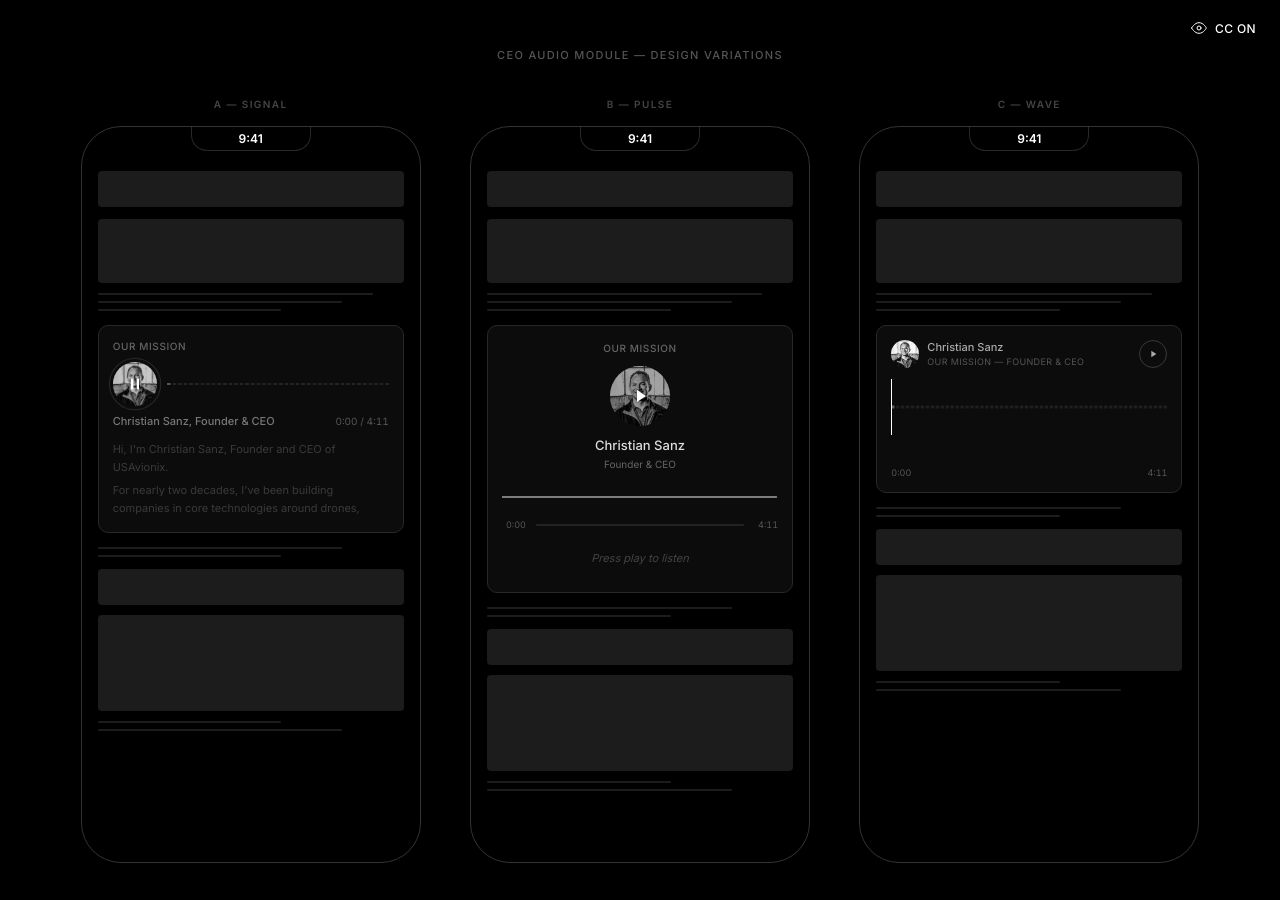
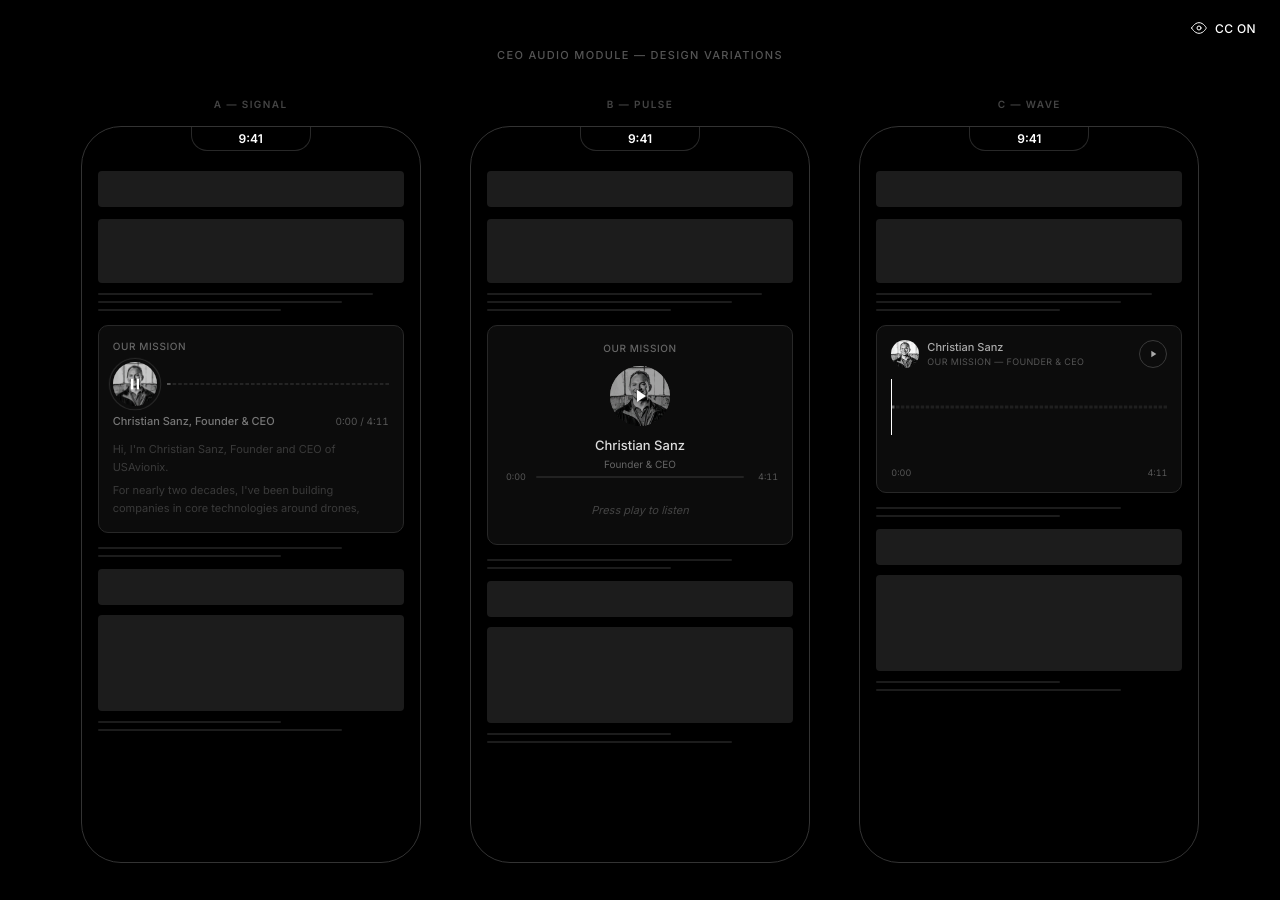
Before and after one commit to elikagan/ceo-audio-module, a plain HTML site: page index.html in a window 1280 px wide. Both pictures are taken after a click on the element "Hi, I'm Christian Sanz, Founder and CEO of USAvionix.". Drawn offline with Linux system fonts and the light colour scheme.

Commit message:
Remove all visualizers from B — clean podcast-card style
Headshot with pulse ring animation is the only visual feedback.
No FFT, no oscilloscope, no circular anything.

Co-Authored-By: Claude Opus 4.6 <noreply@anthropic.com>

```diff
--- a/index.html
+++ b/index.html
@@ -279,8 +279,8 @@
 
   /* ══════════════════════════════════════════════
      VARIATION B — "Pulse"
-     Centered card. Oscilloscope waveform line.
-     CC: single-line ticker (shows current sentence only)
+     Centered card. No visualizer — clean podcast style.
+     Headshot pulses when playing. Progress bar + ticker CC.
      ══════════════════════════════════════════════ */
   .mod-b {
     margin: 14px 0;
@@ -330,6 +330,24 @@
   .mod-b.playing .avatar-center .ico-play { display: none; }
   .mod-b.playing .avatar-center .ico-pause { display: block; }
 
+  /* Pulse ring animation when playing */
+  .mod-b .avatar-center::after {
+    content: '';
+    position: absolute;
+    inset: -4px;
+    border-radius: 50%;
+    border: 1.5px solid transparent;
+    transition: all 0.4s;
+  }
+  .mod-b.playing .avatar-center::after {
+    border-color: #555;
+    animation: pulse-b 2.2s ease-in-out infinite;
+  }
+  @keyframes pulse-b {
+    0%, 100% { opacity: 0.2; transform: scale(1); }
+    50% { opacity: 0.7; transform: scale(1.08); }
+  }
+
   .mod-b .mod-name {
     font-size: 13px;
     font-weight: 500;
@@ -341,19 +359,6 @@
     color: #666;
     margin-top: 3px;
     line-height: 1.4;
-  }
-
-  /* Oscilloscope waveform */
-  .mod-b .scope-wrap {
-    height: 32px;
-    margin: 10px 0 6px;
-    cursor: pointer;
-    position: relative;
-  }
-  .mod-b .scope-wrap canvas {
-    width: 100%;
-    height: 100%;
-    display: block;
   }
 
   /* Progress bar B */
@@ -603,9 +608,6 @@
           </div>
           <div class="mod-name">Christian Sanz</div>
           <div class="mod-role">Founder & CEO</div>
-          <div class="scope-wrap" id="scopeB">
-            <canvas></canvas>
-          </div>
           <div class="prog-row">
             <span class="prog-time" data-time-b-cur>0:00</span>
             <div class="prog-track" data-scrub="b">
@@ -724,12 +726,12 @@ function initAudio() {
   if (audioCtx) return;
   audioCtx = new (window.AudioContext || window.webkitAudioContext)();
   sourceNode = audioCtx.createMediaElementSource(audio);
-  ['a', 'b', 'c'].forEach(v => {
+  ['a', 'c'].forEach(v => {
     const an = audioCtx.createAnalyser();
-    an.fftSize = v === 'b' ? 256 : 128; // B needs time-domain data, more samples
+    an.fftSize = 128;
     an.smoothingTimeConstant = 0.78;
     analysers[v] = an;
-    dataArrays[v] = new Uint8Array(an.fftSize);
+    dataArrays[v] = new Uint8Array(an.frequencyBinCount);
     sourceNode.connect(an);
   });
   sourceNode.connect(audioCtx.destination);
@@ -813,51 +815,6 @@ function drawA() {
 }
 document.getElementById('fftA').addEventListener('click', e => scrubTo(e, 'a'));
 
-// ─── B: Oscilloscope waveform line ───
-const canvasB = document.querySelector('#scopeB canvas');
-const ctxB = canvasB.getContext('2d');
-
-function resizeCanvasB() {
-  const c = document.getElementById('scopeB');
-  canvasB.width = c.offsetWidth * devicePixelRatio;
-  canvasB.height = c.offsetHeight * devicePixelRatio;
-}
-
-function drawB() {
-  const w = canvasB.width / devicePixelRatio;
-  const h = canvasB.height / devicePixelRatio;
-  ctxB.setTransform(devicePixelRatio, 0, 0, devicePixelRatio, 0, 0);
-  ctxB.clearRect(0, 0, w, h);
-
-  const data = dataArrays.b;
-  if (activeVar) {
-    // Time-domain waveform data for oscilloscope
-    analysers.b.getByteTimeDomainData(data);
-  }
-
-  ctxB.beginPath();
-  ctxB.strokeStyle = activeVar ? 'rgba(255,255,255,0.6)' : 'rgba(255,255,255,0.15)';
-  ctxB.lineWidth = 1.5;
-
-  const sliceWidth = w / data.length;
-  for (let i = 0; i < data.length; i++) {
-    const val = activeVar ? data[i] / 128.0 : 1.0; // 1.0 = center line when idle
-    const y = (val * h) / 2;
-    if (i === 0) ctxB.moveTo(0, y);
-    else ctxB.lineTo(i * sliceWidth, y);
-  }
-  ctxB.stroke();
-
-  // Draw center reference line (very subtle)
-  ctxB.beginPath();
-  ctxB.strokeStyle = 'rgba(255,255,255,0.06)';
-  ctxB.lineWidth = 1;
-  ctxB.moveTo(0, h / 2);
-  ctxB.lineTo(w, h / 2);
-  ctxB.stroke();
-}
-document.getElementById('scopeB').addEventListener('click', e => scrubTo(e, 'b'));
-
 // ─── C: Mirrored waveform bars with playhead ───
 const canvasC = document.querySelector('#waveC canvas');
 const ctxC = canvasC.getContext('2d');
@@ -898,11 +855,11 @@ document.getElementById('waveC').addEventListener('click', e => scrubTo(e, 'c'))
 
 // ─── Render loop ───
 function renderLoop() {
-  drawA(); drawB(); drawC();
+  drawA(); drawC();
   if (activeVar) requestAnimationFrame(renderLoop);
 }
 
-function resizeAll() { resizeCanvasA(); resizeCanvasB(); resizeCanvasC(); drawA(); drawB(); drawC(); }
+function resizeAll() { resizeCanvasA(); resizeCanvasC(); drawA(); drawC(); }
 window.addEventListener('resize', resizeAll);
 setTimeout(resizeAll, 50);
 
@@ -936,7 +893,7 @@ audio.addEventListener('loadedmetadata', () => {
 audio.addEventListener('ended', () => {
   if (activeVar) document.getElementById('mod' + activeVar.toUpperCase()).classList.remove('playing');
   activeVar = null;
-  drawA(); drawB(); drawC();
+  drawA(); drawC();
 });
 
 // ─── CC: A = scrolling list, B = ticker, C = overlay ───
```
